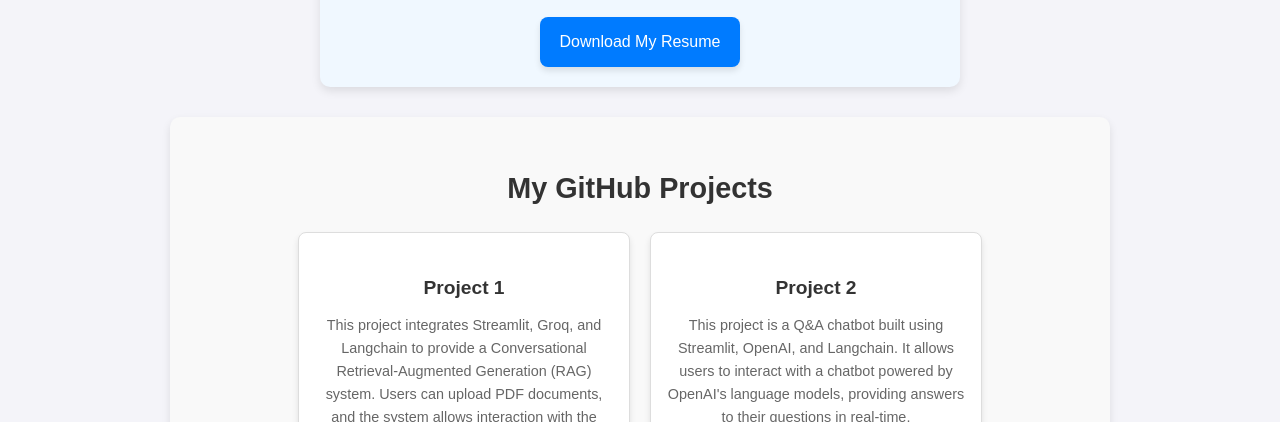
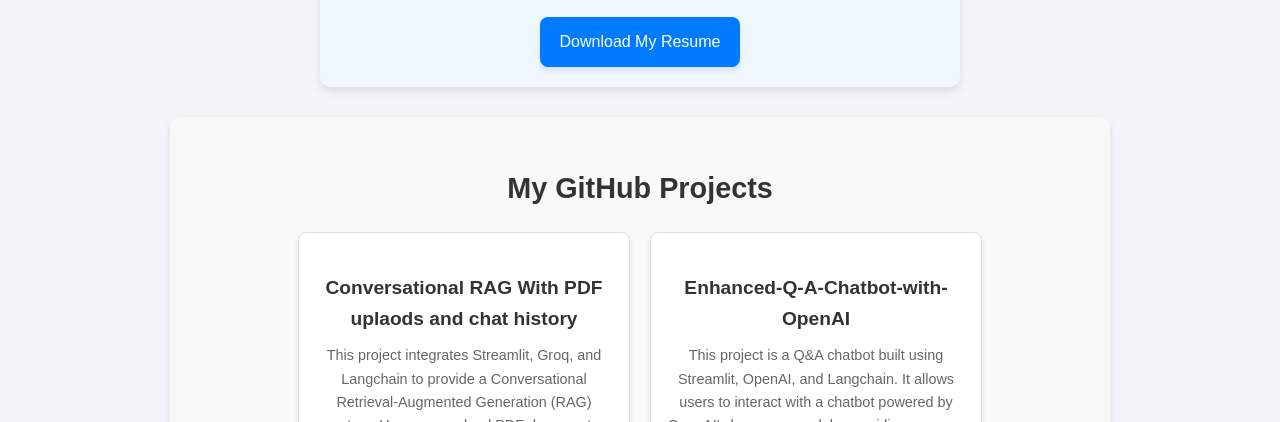
Before and after one commit to AnimeshBasak-14/Portfolio-Website, a plain HTML site: page pages/resume.html in a window 1280 px wide. Shown: the part 239-661 px from the top of the page. Drawn offline with Linux system fonts and the light colour scheme.

Commit message:
Update resume.html

```diff
--- a/pages/resume.html
+++ b/pages/resume.html
@@ -30,7 +30,7 @@
         <h3>My GitHub Projects</h3>
         <div class="project-container">
             <div class="project-box">
-                <h4>Project 1</h4>
+                <h4>Conversational RAG With PDF uplaods and chat history</h4>
                 <p>This project integrates Streamlit, Groq, and Langchain to provide a Conversational Retrieval-Augmented Generation (RAG) system.
                     Users can upload PDF documents, and the system allows interaction with the content by asking questions, all while maintaining chat history for context-aware responses.</p>
                 <a href="https://github.com/AnimeshBasak-14/Conversational-RAG-With-PDF-uplaods-and-chat-history" target="_blank" class="github-button">
@@ -38,7 +38,7 @@
                 </a>
             </div>
             <div class="project-box">
-                <h4>Project 2</h4>
+                <h4>Enhanced-Q-A-Chatbot-with-OpenAI</h4>
                 <p>This project is a Q&A chatbot built using Streamlit, OpenAI, and Langchain.
                     It allows users to interact with a chatbot powered by OpenAI's language models, providing answers to their questions in real-time.</p>
                 <a href="https://github.com/AnimeshBasak-14/Enhanced-Q-A-Chatbot-with-OpenAI" target="_blank" class="github-button">
```
